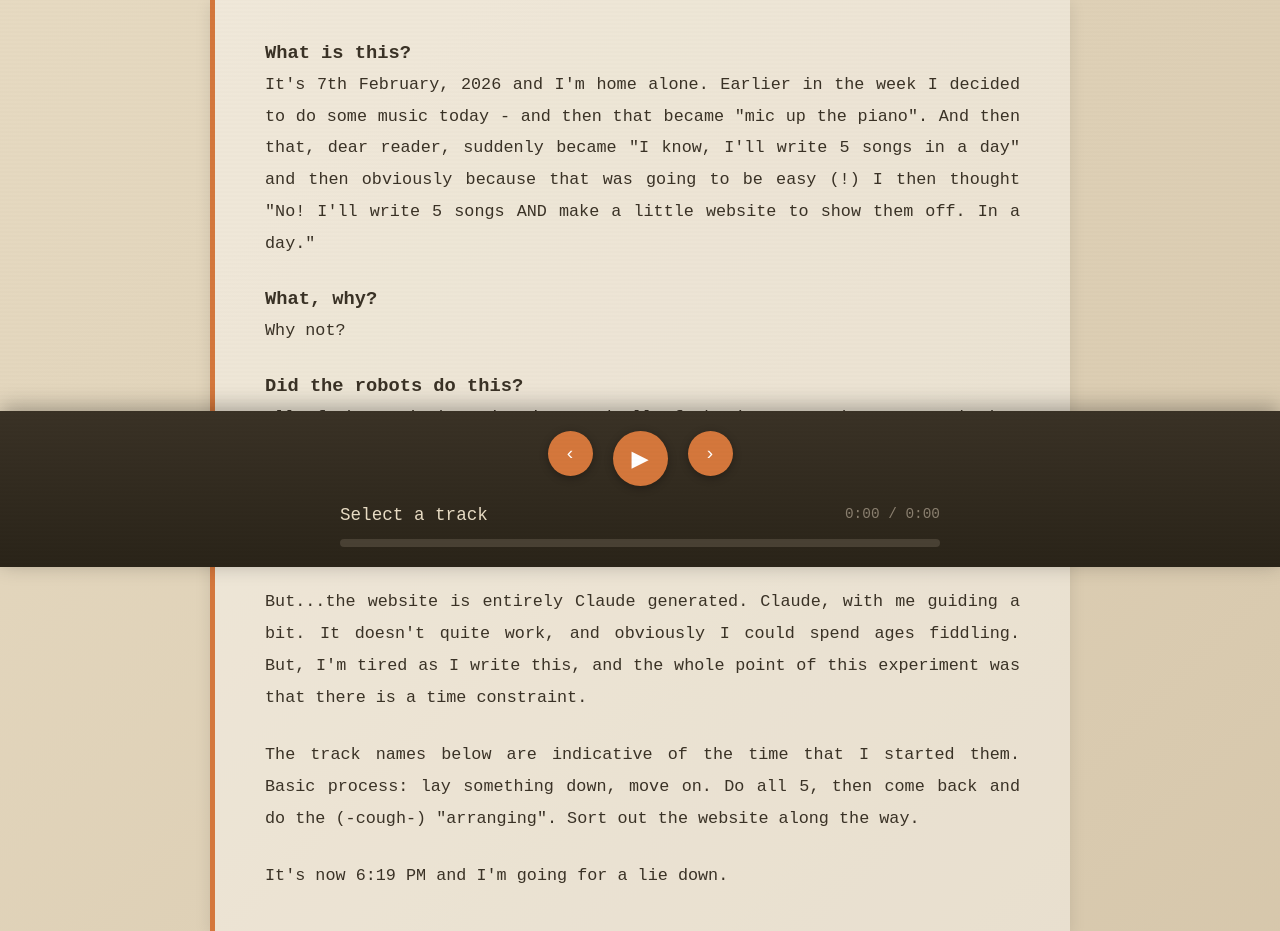
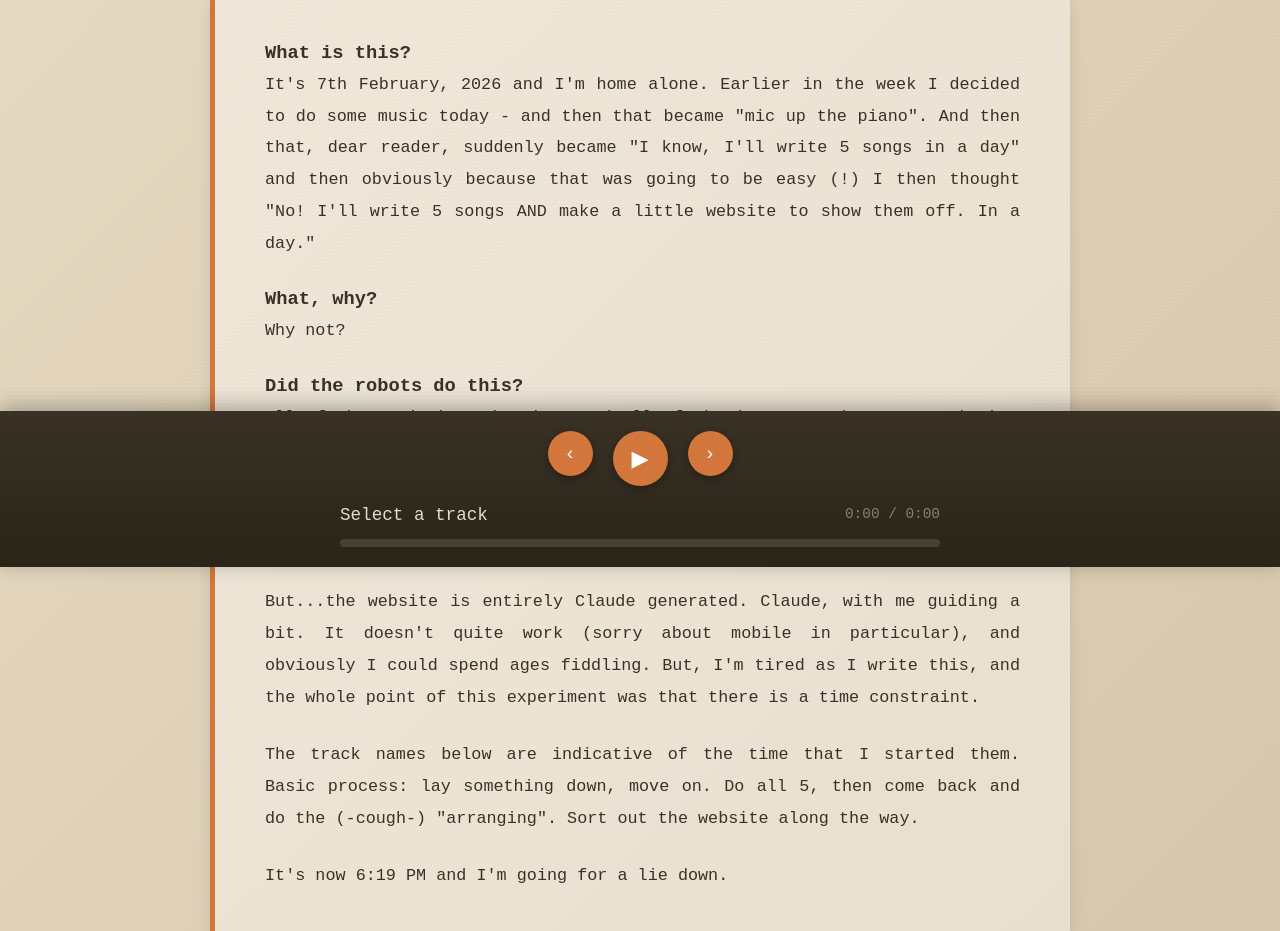
Before and after one commit to dmje/saturday, a PHP site: page / in a window 1280 px wide. Shown: the part 233-1164 px from the top of the page. Run offline with PHP 8.4, Linux system fonts and the light colour scheme.

Commit message:
Update index.php

```diff
--- a/index.php
+++ b/index.php
@@ -17,7 +17,7 @@ foreach ($songs as $song) {
     <meta charset="UTF-8">
     <meta name="viewport" content="width=device-width, initial-scale=1.0">
     <title>The Final Trajectory</title>
-    <link rel="stylesheet" href="assets/css/style.css">
+    <link rel="stylesheet" href="assets/css/style.css?v12344">
 </head>
 <body>
     <?php include 'includes/player.php'; ?>
@@ -46,7 +46,7 @@ foreach ($songs as $song) {
 
                     <p>All of the music here is mine, and all of the images, and yes, I took them all today. Why have a constraint when you don't stick to the constraint? Anyway - there were no robots involved with the music, oh, maybe apart from N-Drums. The rest of it fell out of my brain, and my brain alone. Sorry about that.</p>
 
-                    <p>But...the website is entirely Claude generated. Claude, with me guiding a bit. It doesn't quite work, and obviously I could spend ages fiddling. But, I'm tired as I write this, and the whole point of this experiment was that there is a time constraint.</p>
+                    <p>But...the website is entirely Claude generated. Claude, with me guiding a bit. It doesn't quite work (sorry about mobile in particular), and obviously I could spend ages fiddling. But, I'm tired as I write this, and the whole point of this experiment was that there is a time constraint.</p>
 
                     <p>The track names below are indicative of the time that I started them. Basic process: lay something down, move on. Do all 5, then come back and do the (-cough-) "arranging". Sort out the website along the way.</p>
 
```
